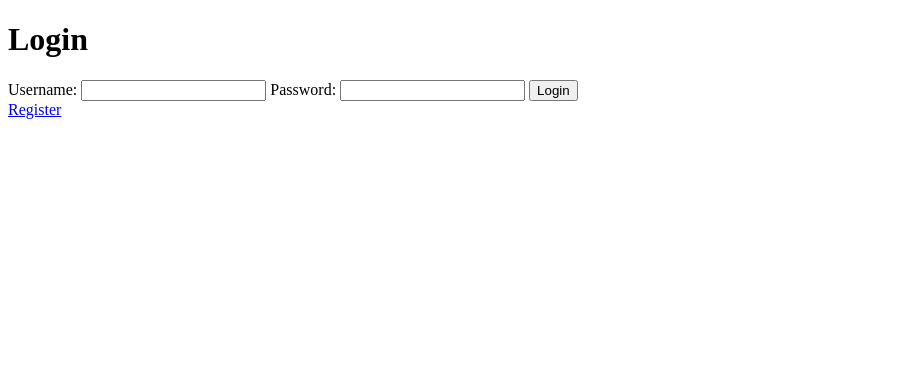
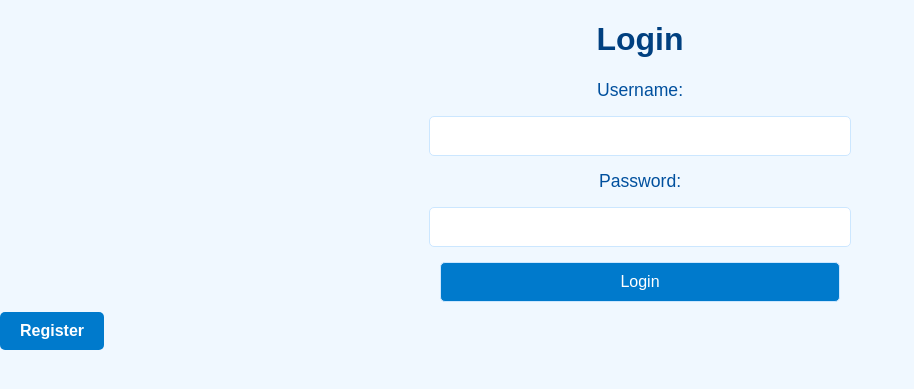
Before and after one commit to ArthurArthurArthur0817/Stock, a Flask app: page / in a window 1280 px wide. Shown: the top 389 px of the page, without its empty margins (0-914 px from the left). Run offline with Flask 3, Linux system fonts and the light colour scheme.

Commit message:
Update login.html

```diff
--- a/templates/login.html
+++ b/templates/login.html
@@ -4,6 +4,7 @@
     <meta charset="UTF-8">
     <meta name="viewport" content="width=device-width, initial-scale=1.0">
     <title>Login</title>
+    <link rel="stylesheet" href="\static\style.css"> <!-- 引入自訂樣式 -->
 </head>
 <body>
     <h1>Login</h1>
@@ -14,6 +15,6 @@
         <input type="password" name="password" required>
         <button type="submit">Login</button>
     </form>
-    <a href="{{ url_for('register') }}">Register</a>
+    <a href="{{ url_for('register') }}" class="btn">Register</a>
 </body>
 </html>
```
